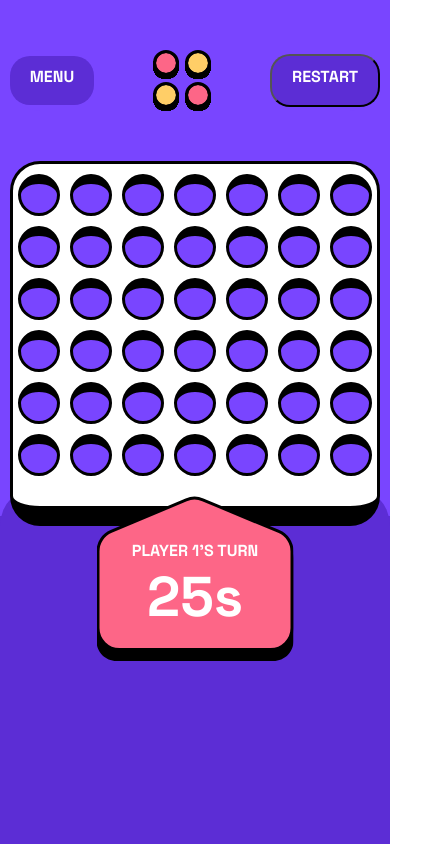
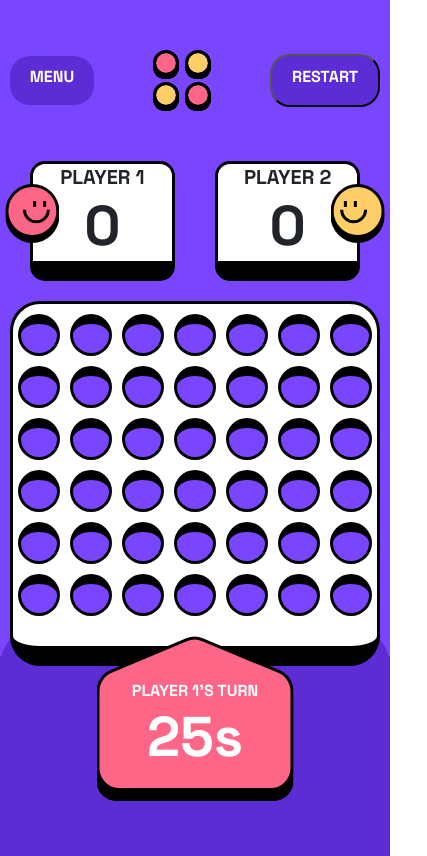
Before and after one commit to 911samuel/connect-four, a React (Vite) app: page /game in a window 390 px wide. Shown: the whole page, 427 px wide, since content can reach past the window. Built offline with nearby package versions, Linux system fonts and the light colour scheme.

Commit message:
ft-PlayerInfo-tsxAndCss

```diff
--- a/src/components/Board.tsx
+++ b/src/components/Board.tsx
@@ -121,9 +121,7 @@ const Board: React.FC<BoardProps> = () => {
           alt=""
           style={{
             top: markerPosition.y * 100 + "%",
-              left: `calc(${
-                markerPosition.x * (100 / board[0].length)
-              }% + 50px)`,
+            left: `calc(${markerPosition.x * (100 / board[0].length)}% + 50px)`,
           }}
         />
       )}
--- a/src/components/Game.tsx
+++ b/src/components/Game.tsx
@@ -6,6 +6,7 @@ import Board from "./Board";
 import player1 from "../assets/player-one.svg";
 import player2 from "../assets/player-two.svg";
 import { useBoardContext } from "../context/BoardContext";
+import PlayerDevice from "./PlayerDevice";
 
 const Game: React.FC = () => {
   const { scorePlayer1, scorePlayer2, winner } = useBoardContext();
@@ -20,6 +21,9 @@ const Game: React.FC = () => {
           playerName={"Player 1"}
           score={scorePlayer1}
         />
+        <PlayerDevice
+          score={scorePlayer2}
+        />
         <Board />
         <PlayerInfo
           image={player2}
@@ -32,7 +36,9 @@ const Game: React.FC = () => {
         className="footer"
         style={{
           backgroundColor:
-            winner === "X" || winner === "O" ? "var(--pink)" : "var(--purple-dark)",
+            winner === "X" || winner === "O"
+              ? "var(--pink)"
+              : "var(--purple-dark)",
         }}
       ></footer>
     </div>
--- a/src/components/Header.tsx
+++ b/src/components/Header.tsx
@@ -11,6 +11,10 @@ const Header: React.FC = () => {
     setShowPause(true);
   };
 
+  const handleResume = () => {
+    setShowPause(false);
+  };
+
   return (
     <div className="header">
       <Link to={"/"} className="button-header">
@@ -20,7 +24,11 @@ const Header: React.FC = () => {
       <button className="button-header" onClick={handleRestart}>
         <h4 className="heading-xs">RESTART</h4>
       </button>
-      <Pause isVisible={showPause} />
+      <Pause
+        isVisible={showPause}
+        onResume={handleResume}
+        onRestart={handleRestart}
+      />
     </div>
   );
 };
--- a/src/components/Pause.tsx
+++ b/src/components/Pause.tsx
@@ -1,15 +1,27 @@
 import React from "react";
 import Button from "./Button";
 import "../styles/Pause.css";
+import { useBoardContext } from "../context/BoardContext";
 
 interface PauseProps {
   isVisible: boolean;
+  onResume: () => void;
+  onRestart: () => void;
 }
-
-const Pause: React.FC<PauseProps> = ({ isVisible }) => {
+const Pause: React.FC<PauseProps> = ({
+  isVisible,
+  onResume,
+}) => {
   if (!isVisible) {
     return null;
   }
+  const { handlePlayAgain } =
+    useBoardContext();
+
+  const handleRestartAndClose = () => {
+    handlePlayAgain();
+    onResume();
+  };
 
   return (
     <div className="pause-overlay">
@@ -19,20 +31,15 @@ const Pause: React.FC<PauseProps> = ({ isVisible }) => {
           to="board"
           backgroundColor="#FFFFFF"
           label="CONTINUE GAME"
-          onClick={() => {}}
+          onClick={onResume}
         />
         <Button
-          to="rules"
+          to="board"
           label="RESTART"
           backgroundColor="#FFFFFF"
-          onClick={() => {}}
+          onClick={handleRestartAndClose}
         />
-        <Button
-          to="rules"
-          label="QUIT GAME"
-          backgroundColor="#FD6687"
-          onClick={() => {}}
-        />
+        <Button to="/" label="QUIT GAME" backgroundColor="#FD6687" />
       </div>
     </div>
   );
--- /dev/null
+++ b/src/components/PlayerDevice.tsx
@@ -0,0 +1,34 @@
+import React from "react";
+import player1 from "../assets/player-one.svg";
+import player2 from "../assets/player-two.svg";
+
+interface PlayerDeviceProps {
+  score: number;
+}
+
+const PlayerDevice: React.FC<PlayerDeviceProps> = ({
+  score,
+}) => {
+  return (
+    <>
+      <div className="playerInfo">
+        <div className="rightInfo">
+          <div className="player-image">
+            <img src={player1} alt="Player 1" />
+          </div>
+          <h3 className="heading-s">PLAYER 1</h3>
+          <h1 className="heading-l">{score}</h1>
+        </div>
+        <div className="rightInfo right">
+          <div className="player-image righImage">
+            <img src={player2} alt="Player 2" />
+          </div>
+          <h1 className="heading-l">{score}</h1>
+          <h3 className="heading-s">PLAYER 2</h3>
+        </div>
+      </div>
+    </>
+  );
+};
+
+export default PlayerDevice;
--- a/src/components/TurnInfo.tsx
+++ b/src/components/TurnInfo.tsx
@@ -27,7 +27,18 @@ const TurnInfo: React.FC = () => {
       <div className="text-overlay" style={{ color: textColor }}>
         <h4 className="heading-xs">{turnText}</h4>
         <h1 className="heading-l">{`${timeDisplay}`}</h1>
-        {winner && <button className="try" onClick={handlePlayAgain}>PLAY AGAIN</button>}
+        {winner && (
+          <button
+            className="try"
+            onClick={handlePlayAgain}
+            style={{
+              backgroundColor:
+                winner === "X" ? "var(--pink)" : "var(--purple-dark)",
+            }}
+          >
+            PLAY AGAIN
+          </button>
+        )}
       </div>
     </div>
   );
--- a/src/context/BoardContext.tsx
+++ b/src/context/BoardContext.tsx
@@ -110,6 +110,11 @@ export const BoardProvider: React.FC<{ children: ReactNode }> = ({
     setMarker(currentPlayer === "X" ? markerYellow : markerRed );
     setMarkerPosition(null);
     setCurrentPlayer((prevPlayer) => (prevPlayer === "X" ? "O" : "X"));
+    setBackground((prevBackground) =>
+      prevBackground === turnBackgroundRed
+        ? turnBackgroundYellow
+        : turnBackgroundRed
+    );
   };
 
   const contextValue: BoardContextValue = {
--- a/src/styles/Pause.css
+++ b/src/styles/Pause.css
@@ -26,3 +26,17 @@
     left: 50%;
     transform: translate(-50%, -50%);
 }
+
+@media screen and (max-width: 1024px) {
+    .pause {
+        width: 65%;
+        padding: 2em;
+    }
+}
+
+@media screen and (max-width: 480px) {
+    .pause {
+        width: 95%;
+        padding: 1em;
+    }
+}
--- /dev/null
+++ b/src/styles/PlayerInfo.css
@@ -0,0 +1,158 @@
+.player-info {
+    flex-basis: 10%;
+    background-color: var(--white);
+    border-radius: 15px;
+    border: 3px solid black;
+    border-bottom: 20px solid black;
+    text-align: center;
+    margin: auto;
+}
+
+.player-info-right {
+    order: 0;
+}
+
+.player-info-left {
+    order: 2;
+}
+
+.player-image {
+    position: absolute;
+    top: 0;
+    transform: translateY(-50%);
+    background-color: transparent;
+}
+
+.player-info h3 {
+    margin-top: 40px;
+}
+
+.playerInfo {
+    display: none;
+}
+
+@media (max-width: 1024px) {
+
+    .players-container {
+        width: 85%;
+        flex-direction: column;
+        justify-content: space-between;
+    }
+
+    .marker,
+    .player-info {
+        display: none;
+    }
+
+    .playerInfo {
+        display: flex;
+        margin: 0;
+        margin-bottom: 30px;
+        justify-content: space-between;
+    }
+
+    .rightInfo {
+        flex-basis: 42%;
+        background-color: var(--white);
+        border-radius: 15px;
+        border: 3px solid black;
+        border-bottom: 20px solid black;
+        text-align: center;
+        display: flex;
+        justify-content: space-between;
+        align-items: center;
+        margin: 0 20px;
+    }
+
+    .player-image {
+        top: 10px;
+        transform: translateX(-50%);
+    }
+
+    .rightInfo h3 {
+        margin-left: 50px;
+    }
+
+    .rightInfo h1 {
+        margin-right: 50px;
+    }
+
+    .rightInfo .righImage {
+        transform: translateX(50%);
+    }
+
+    .right h1 {
+        margin-right: 0;
+        margin-left: 50px;
+    }
+
+    .right h3 {
+        margin-left: 0;
+        margin-right: 50px;
+    }
+}
+
+@media only screen and (max-width: 767px) {
+    .players-container {
+        width: 95%;
+        flex-direction: column;
+        justify-content: space-between;
+    }
+
+    .marker {
+        display: none;
+    }
+
+    #board {
+        gap: 10px;
+        margin-bottom: -30px;
+        padding-bottom: 30px;
+    }
+
+    .player-info {
+        display: none;
+    }
+
+    .playerInfo {
+        display: flex;
+        margin: 0;
+        margin-bottom: 20px;
+        justify-content: space-between;
+    }
+
+    .rightInfo {
+        flex-basis: 42%;
+        background-color: var(--white);
+        border-radius: 15px;
+        border: 3px solid black;
+        border-bottom: 20px solid black;
+        text-align: center;
+        display: flex;
+        flex-direction: column;
+        justify-content: space-between;
+        align-items: center;
+        margin: 0 20px;
+    }
+
+    .player-image {
+        top: 20px;
+        transform: translateX(-50%);
+    }
+
+    .rightInfo .righImage {
+        transform: translateX(50%);
+    }
+
+    .rightInfo h1,
+    .rightInfo h3 {
+        margin: auto;
+    }
+
+    .rightInfo h1 {
+        order: 1;
+    }
+
+    .rightInfo h3 {
+        order: 0;
+    }
+}
```
Lines whose indentation alone changed are shown as unchanged.
